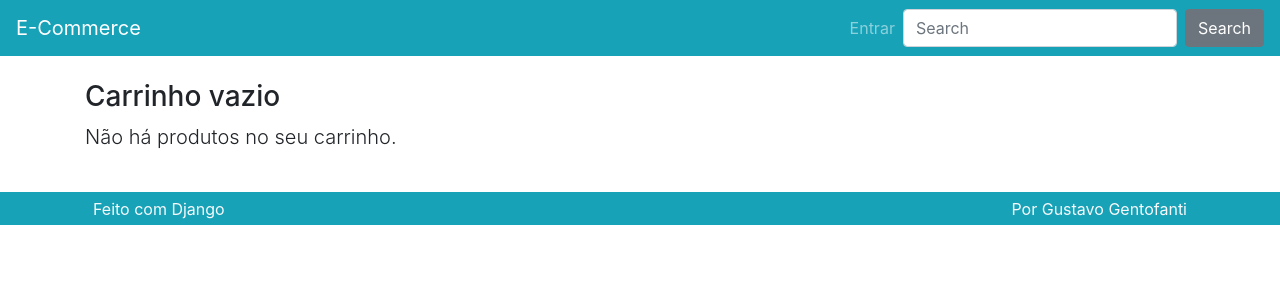
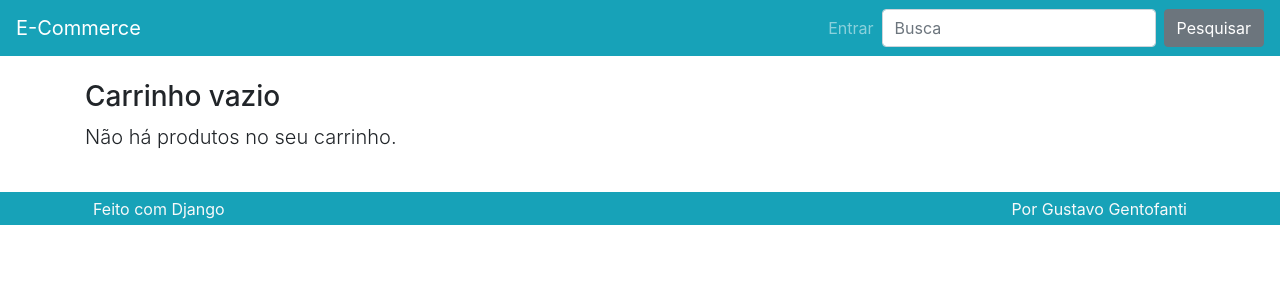
Before and after one commit to GustavoGentofanti/ecommerce_django, a Django app: page /carrinho/ in a window 1280 px wide. Shown: the top 300 px of the page. Run offline with Django 4.2, Linux system fonts and the light colour scheme; some libraries are stand-ins or nearby versions.

Commit message:
Product search

```diff
--- a/produto/templates/produto/lista.html
+++ b/produto/templates/produto/lista.html
@@ -14,7 +14,7 @@
             <div class="card">
 
                 {% if produto.imagem %}
-                <a href="{{ produto.slug }}">
+                <a href="{% url 'produto:detalhe' produto.slug %}">
                 <img class="card-img-top" src="{{ produto.imagem.url }}" alt="{{ produto.nome }}">
                 </a>
                 {% endif %}
@@ -41,7 +41,7 @@
                     </div>
                 </div>
                 <div class="card-footer bg-transparent border-top-light-custom text-center">
-                    <a href="{{ produto.slug }}" class="btn btn-primary btn-sm m-1 btn-block">
+                    <a href="{% url 'produto:detalhe' produto.slug %}" class="btn btn-primary btn-sm m-1 btn-block">
                         <i class="fa fa-shopping-cart" aria-hidden="true"></i>
                         Comprar
                     </a>
--- a/produto/urls.py
+++ b/produto/urls.py
@@ -12,4 +12,5 @@ urlpatterns = [
         name="removerdocarrinho"),
     path('carrinho/', views.Carrinho.as_view(), name="carrinho"),
     path('resumodacompra/', views.ResumoDaCompra.as_view(), name="resumodacompra"),
+    path('busca/', views.Busca.as_view(), name="busca"),
 ]
--- a/produto/views.py
+++ b/produto/views.py
@@ -6,6 +6,7 @@ from django.views.generic.detail import DetailView
 from django.views import View
 from django.http import HttpResponse
 from django.contrib import messages
+from django.db.models import Q
 from . import models
 from perfil.models import Perfil
 
@@ -16,6 +17,27 @@ class ListaProdutos(ListView):
     context_object_name = "produtos"
     paginate_by = 10
     ordering = ['-id']
+
+
+class Busca(ListaProdutos):
+    def get_queryset(self, *args, **kwargs):
+        termo = self.request.GET.get('termo') or self.request.session['termo']
+        qs = super().get_queryset(*args, **kwargs)
+
+        if not termo:
+            return qs
+
+        self.request.session['termo'] = termo
+
+        qs = qs.filter(
+            Q(nome__icontains=termo) |
+            Q(descricao_curta=termo) |
+            Q(descricao_longa__icontains=termo)
+        )
+
+        self.request.session.save()
+
+        return qs
 
 
 class DetalheProduto(DetailView):
--- a/templates/parciais/_nav.html
+++ b/templates/parciais/_nav.html
@@ -45,9 +45,9 @@
             </li>
             {% endif %}
         </ul>
-        <form class="form-inline my-2 my-lg-0">
-            <input class="form-control mr-sm-2" type="search" placeholder="Search" aria-label="Search">
-            <button class="btn btn-secondary my-2 my-sm-0" type="submit">Search</button>
+        <form class="form-inline my-2 my-lg-0" method="GET" action="{% url 'produto:busca' %}">
+            <input name="termo" value="{{ request.GET.termo }}" class="form-control mr-sm-2" type="search" placeholder="Busca" aria-label="Pesquisar">
+            <button class="btn btn-secondary my-2 my-sm-0" type="submit">Pesquisar</button>
         </form>
     </div>
 </nav>
```
